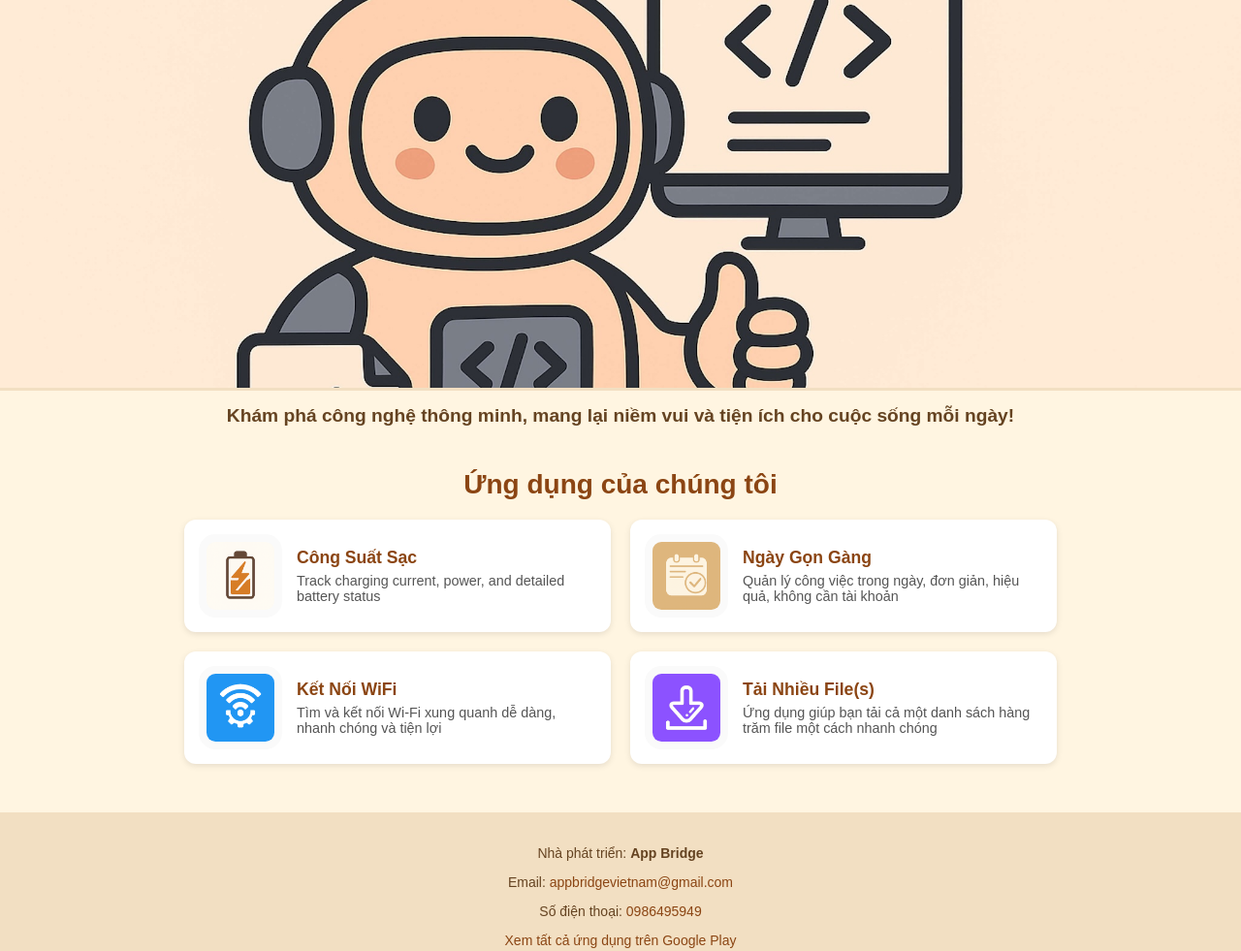
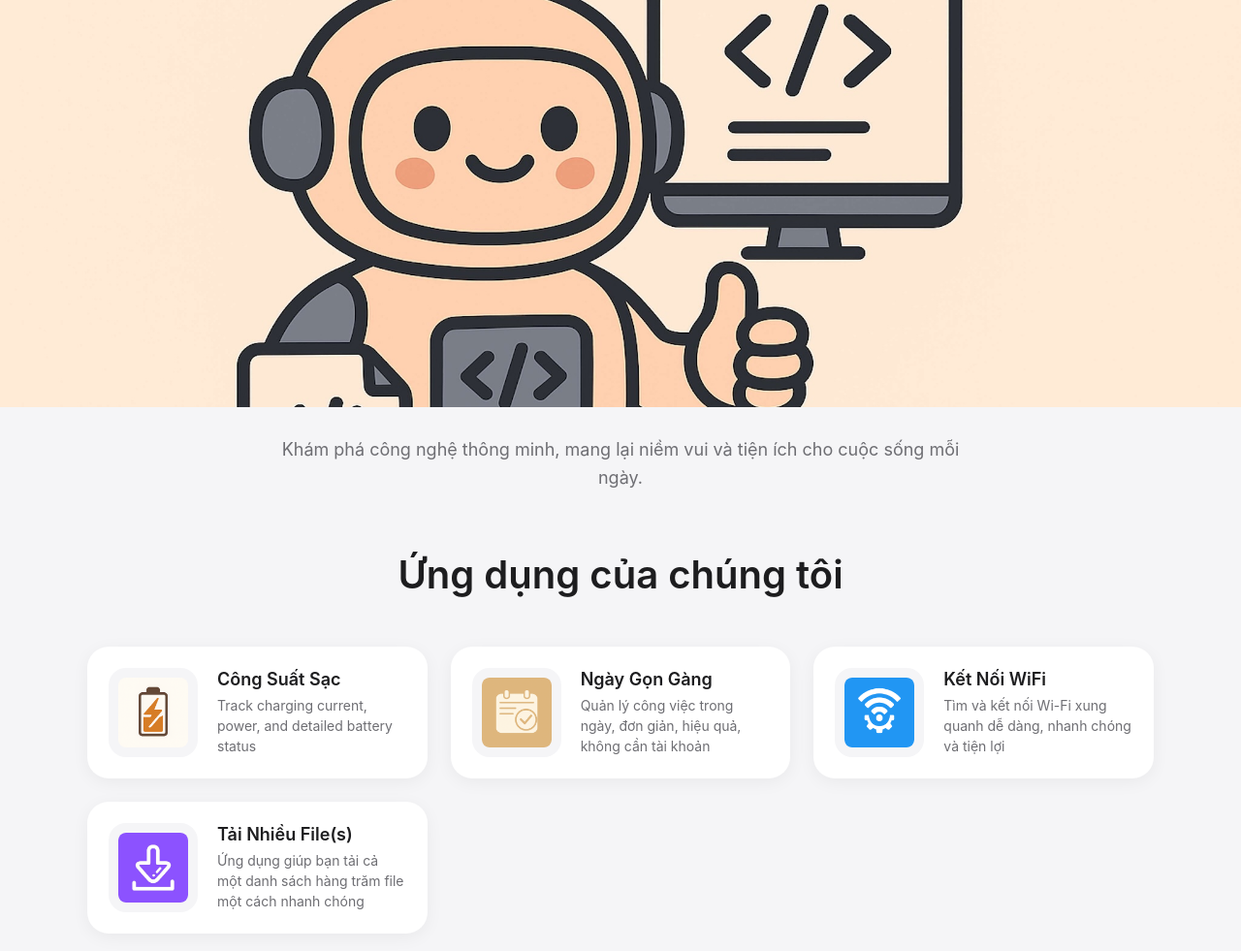
Before and after one commit to appbridgevietnam/appbridgevietnam.github.io, a plain HTML site: page index.html in a window 1280 px wide. Shown: the top 981 px of the page at 97% size. Drawn offline with Linux system fonts and the light colour scheme.

Commit message:
Update index.html

```diff
--- a/index.html
+++ b/index.html
@@ -3,134 +3,173 @@
 <head>
 <meta charset="UTF-8">
 <meta name="viewport" content="width=device-width, initial-scale=1.0">
+
 <title>App Bridge – Ứng dụng của chúng tôi</title>
+
 <style>
-    body {
-      font-family: Arial, sans-serif;
-      background-color: #FFF5E1;
-      margin: 0;
-      padding: 0;
-      color: #654321;
-      display: flex;
-      flex-direction: column;
-      min-height: 100vh;
+
+body{
+  margin:0;
+  background:#f5f5f7;
+  color:#1d1d1f;
+  font-family:-apple-system,BlinkMacSystemFont,"Segoe UI",Roboto,Helvetica,Arial,sans-serif;
+  -webkit-font-smoothing:antialiased;
 }
-    header img {
-      width: 100%;
-      max-height: 400px;
-      object-fit: cover;
-      display: block;
-      border-bottom: 3px solid #F2DFC2;
+
+header img{
+  width:100%;
+  max-height:420px;
+  object-fit:cover;
+  display:block;
 }
-    .banner-text {
-      text-align: center;
-      font-size: 1.2rem;
-      font-weight: bold;
-      color: #654321;
-      margin: 15px auto 25px;
-      max-width: 80%;
+
+.banner-text{
+  text-align:center;
+  font-size:18px;
+  color:#6e6e73;
+  margin:30px auto 60px;
+  max-width:700px;
+  line-height:1.6;
+  padding:0 20px;
 }
-    .container {
-      flex: 1;
-      max-width: 900px;
-      margin: 0 auto;
-      padding: 0 15px 50px;
+
+.container{
+  max-width:1100px;
+  margin:auto;
+  padding:0 20px 80px;
 }
-    h1 {
-      text-align: center;
-      font-size: 28px;
-      margin-bottom: 20px;
-      color: #8B4513;
+
+h1{
+  text-align:center;
+  font-size:40px;
+  font-weight:600;
+  margin-bottom:50px;
 }
-    .app-list {
-      display: grid;
-      grid-template-columns: repeat(2, 1fr);
-      gap: 20px;
+
+.app-list{
+  display:grid;
+  grid-template-columns:repeat(auto-fit,minmax(320px,1fr));
+  gap:24px;
 }
-    .app-card {
-      background: white;
-      border-radius: 12px;
-      box-shadow: 0 2px 6px rgba(0,0,0,0.1);
-      display: flex;
-      align-items: center;
-      gap: 15px;
-      padding: 15px;
-      cursor: pointer;
-      transition: transform 0.2s;
+
+.app-card{
+  background:white;
+  border-radius:22px;
+  padding:22px;
+  display:flex;
+  align-items:center;
+  gap:20px;
+  cursor:pointer;
+  transition:all .25s ease;
+  box-shadow:0 4px 18px rgba(0,0,0,0.05);
 }
-    .app-card:hover { transform: translateY(-4px); }
-    .app-card img {
-      width: 70px;
-      height: 70px;
-      object-fit: contain;
-      border-radius: 20%;
-      background-color: #fafafa;
-      padding: 8px;
+
+.app-card:hover{
+  transform:translateY(-4px);
+  box-shadow:0 10px 30px rgba(0,0,0,0.08);
 }
-    .app-info {
-      display: flex;
-      flex-direction: column;
-      justify-content: center;
+
+.app-card img{
+  width:72px;
+  height:72px;
+  border-radius:18px;
+  object-fit:contain;
+  background:#f5f5f7;
+  padding:10px;
 }
-    .app-info h3 {
-      margin: 0;
-      font-size: 1.1rem;
-      color: #8B4513;
+
+.app-info h3{
+  margin:0;
+  font-size:18px;
+  font-weight:600;
 }
-    .app-info p {
-      margin: 5px 0 0;
-      font-size: 0.9rem;
-      color: #555;
+
+.app-info p{
+  margin:6px 0 0;
+  color:#6e6e73;
+  font-size:14px;
+  line-height:1.5;
 }
-    footer {
-      background-color: #F2DFC2;
-      text-align: center;
-      padding: 20px;
-      font-size: 14px;
+
+footer{
+  border-top:1px solid #e5e5e7;
+  text-align:center;
+  padding:40px 20px;
+  font-size:14px;
+  color:#6e6e73;
+  background:white;
 }
-    footer a {
-      color: #8B4513;
-      text-decoration: none;
+
+footer a{
+  color:#0071e3;
+  text-decoration:none;
 }
+
+footer a:hover{
+  text-decoration:underline;
+}
+
 </style>
 </head>
+
 <body>
+
 <header>
 <img src="images/banner.jpg" alt="App Bridge Banner">
 </header>
 
 <div class="banner-text">
-    Khám phá công nghệ thông minh, mang lại niềm vui và tiện ích cho cuộc sống mỗi ngày!
+Khám phá công nghệ thông minh, mang lại niềm vui và tiện ích cho cuộc sống mỗi ngày.
 </div>
 
 <div class="container">
+
 <h1>Ứng dụng của chúng tôi</h1>
+
 <div class="app-list" id="appList"></div>
+
 </div>
 
 <footer>
 <p>Nhà phát triển: <strong>App Bridge</strong></p>
 <p>Email: <a href="mailto:appbridgevietnam@gmail.com">appbridgevietnam@gmail.com</a></p>
 <p>Số điện thoại: <a href="tel:0986495949">0986495949</a></p>
-    <p><a href="https://play.google.com/store/apps/dev?id=6205244028782286901" target="_blank">Xem tất cả ứng dụng trên Google Play</a></p>
+<p>
+<a href="https://play.google.com/store/apps/dev?id=6205244028782286901" target="_blank">
+Xem tất cả ứng dụng trên Google Play
+</a>
+</p>
 </footer>
 
 <script>
-    const apps = [
-      { name: "Công Suất Sạc", icon: "images/chargin-power-logo.png", desc: "Track charging current, power, and detailed battery status", url: "https://play.google.com/store/apps/details?id=vn.lecon.device.info" },
-      { name: "Ngày Gọn Gàng", icon: "images/ngay-gon-gang-logo.png", desc: "Quản lý công việc trong ngày, đơn giản, hiệu quả, không cần tài khoản", url: "https://play.google.com/store/apps/details?id=vn.lecon.smart_todo_list" },
-      { name: "Kết Nối WiFi", icon: "images/wifi-connection-logo.png", desc: "Tìm và kết nối Wi-Fi xung quanh dễ dàng, nhanh chóng và tiện lợi", url: "https://play.google.com/store/apps/details?id=vn.icheck.connect.wifi" },
-      { name: "Tải Nhiều File(s)", icon: "images/tai-nhieu-files-logo.png", desc: "Ứng dụng giúp bạn tải cả một danh sách hàng trăm file một cách nhanh chóng", url: "https://play.google.com/store/apps/details?id=vn.lecon.download.files" }
+
+const apps=[
+{ name:"Công Suất Sạc", icon:"images/chargin-power-logo.png", desc:"Track charging current, power, and detailed battery status", url:"https://play.google.com/store/apps/details?id=vn.lecon.device.info" },
+{ name:"Ngày Gọn Gàng", icon:"images/ngay-gon-gang-logo.png", desc:"Quản lý công việc trong ngày, đơn giản, hiệu quả, không cần tài khoản", url:"https://play.google.com/store/apps/details?id=vn.lecon.smart_todo_list" },
+{ name:"Kết Nối WiFi", icon:"images/wifi-connection-logo.png", desc:"Tìm và kết nối Wi-Fi xung quanh dễ dàng, nhanh chóng và tiện lợi", url:"https://play.google.com/store/apps/details?id=vn.icheck.connect.wifi" },
+{ name:"Tải Nhiều File(s)", icon:"images/tai-nhieu-files-logo.png", desc:"Ứng dụng giúp bạn tải cả một danh sách hàng trăm file một cách nhanh chóng", url:"https://play.google.com/store/apps/details?id=vn.lecon.download.files" }
 ];
 
-    const appList = document.getElementById("appList");
-    apps.forEach(app => {
-      const card = document.createElement("div");
-      card.className = "app-card";
-      card.innerHTML = `<img src="${app.icon}" alt="${app.name}"><div class='app-info'><h3>${app.name}</h3><p>${app.desc}</p></div>`;
-      card.addEventListener("click", () => window.open(app.url, "_blank"));
+const appList=document.getElementById("appList");
+
+apps.forEach(app=>{
+const card=document.createElement("div");
+card.className="app-card";
+
+card.innerHTML=`
+<img src="${app.icon}" alt="${app.name}">
+<div class="app-info">
+<h3>${app.name}</h3>
+<p>${app.desc}</p>
+</div>
+`;
+
+card.onclick=()=>window.open(app.url,"_blank");
+
 appList.appendChild(card);
 });
+
 </script>
+
 </body>
 </html>
```
Lines whose indentation alone changed are shown as unchanged.
